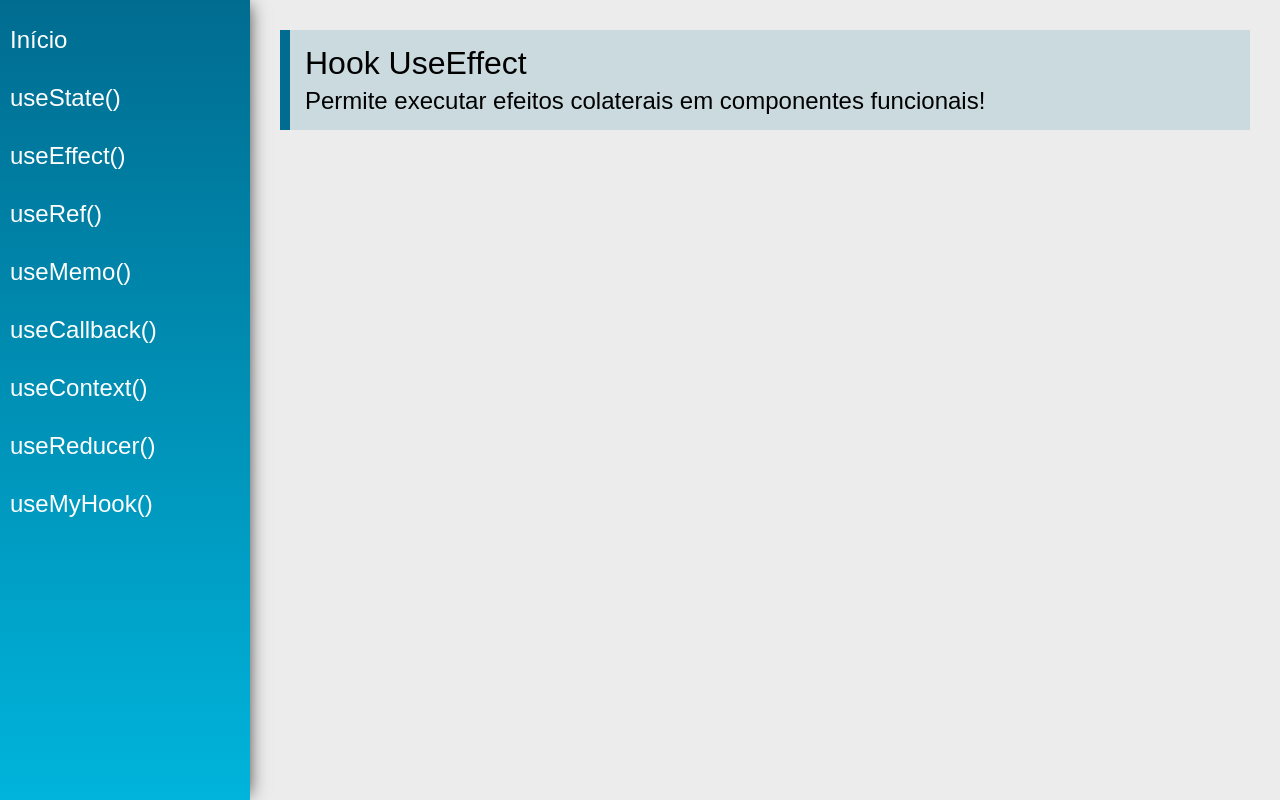
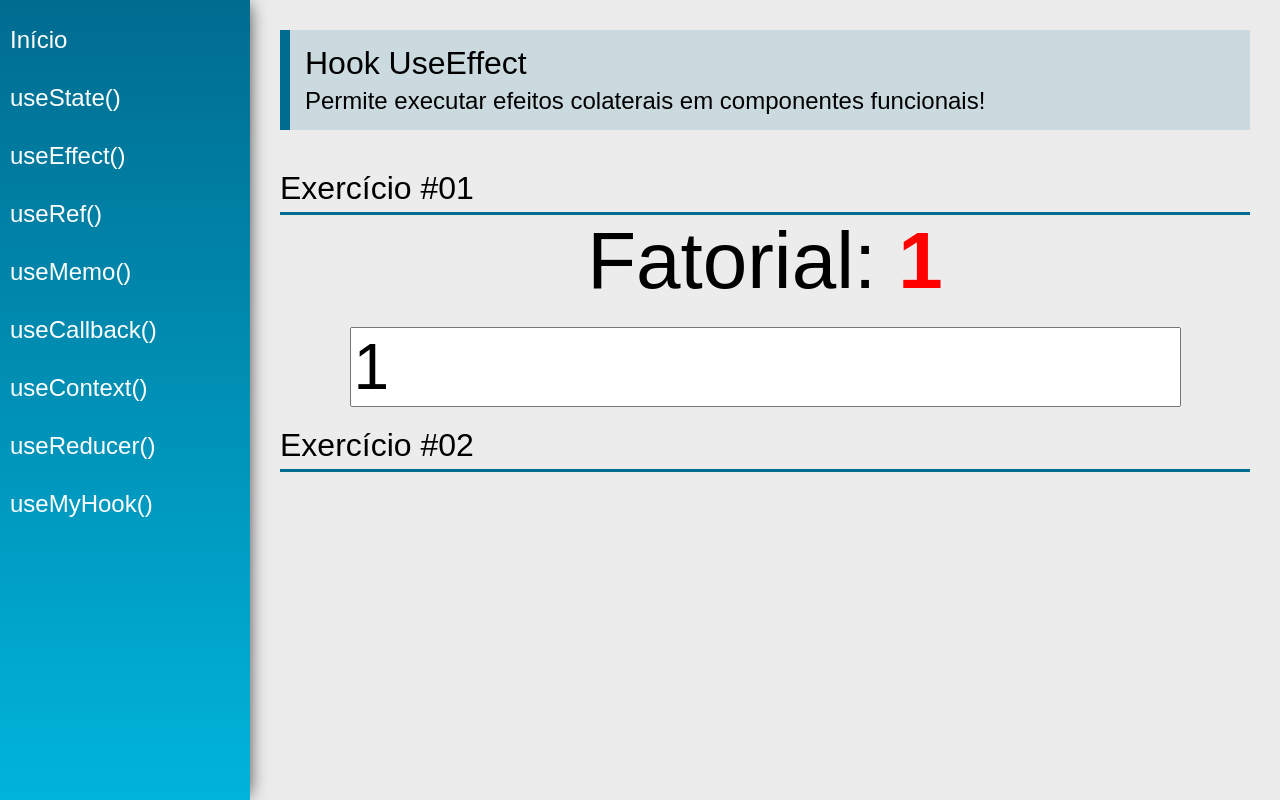
Before and after one commit to DiegoPereira100/ReactHooks, a React (Create React App) app: page /useEffect in a window 1280 px wide. Built offline with nearby package versions, Linux system fonts and the light colour scheme.

Commit message:
useEffect

```diff
--- a/src/views/examples/UseEffect.jsx
+++ b/src/views/examples/UseEffect.jsx
@@ -1,13 +1,56 @@
-import React from 'react'
+import React, { useEffect, useState } from 'react'
 import PageTitle from '../../components/layout/PageTitle'
+import SectionTitle from '../../components/layout/SectionTitle'
+
+function calcFatorial(num) {
+
+    const n = parseInt(num)
+    if(n < 0) return -1
+    if(n === 0) return 1
+
+    return calcFatorial(n - 1) * n
+}
 
 const UseEffect = (props) => {
+    const [number, setNumber] = useState(1)
+    const [fatorial, setFatorial] = useState(1)
+
+    useEffect(function(){
+        setFatorial(calcFatorial(number))
+    }, [number])
+
+    useEffect(function() {
+        if(fatorial > 10000000) {
+            document.title = "Parabéns"
+        }
+    }, [fatorial])
+
     return (
         <div className="UseEffect">
             <PageTitle
                 title="Hook UseEffect"
-                subtitle="Permite executar efeitos colaterais em componentes funcionais!"
-            />
+                subtitle="Permite executar efeitos colaterais em componentes funcionais!"/>
+
+
+                <SectionTitle title="Exercício #01" />
+
+            <div className='center'>
+                <div>
+                    <span className="text">Fatorial: </span>
+                    <span className="text red">{fatorial === -1 ? 'Não existe' : fatorial}</span>
+                </div>
+
+                <input type="number" className="input"
+                    value={number}
+                    onChange={e => setNumber(e.target.value)} />
+            </div>
+
+                <SectionTitle title="Exercício #02" />
+
+                <div className='center'>
+
+
+                </div>
         </div>
     )
 }
```
